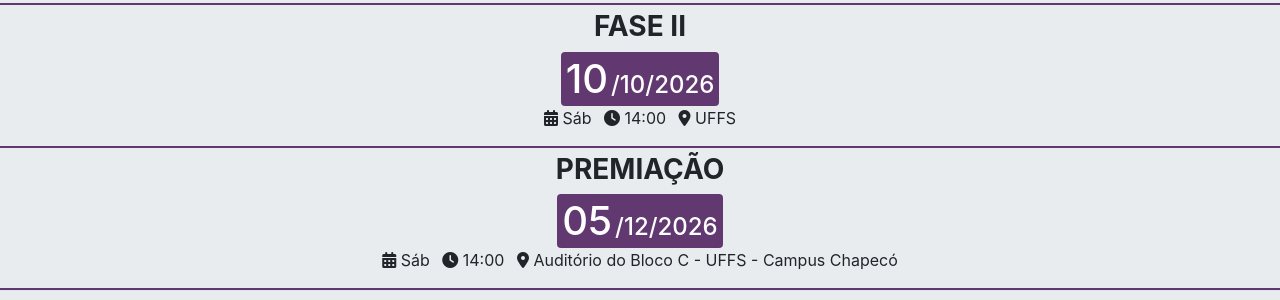
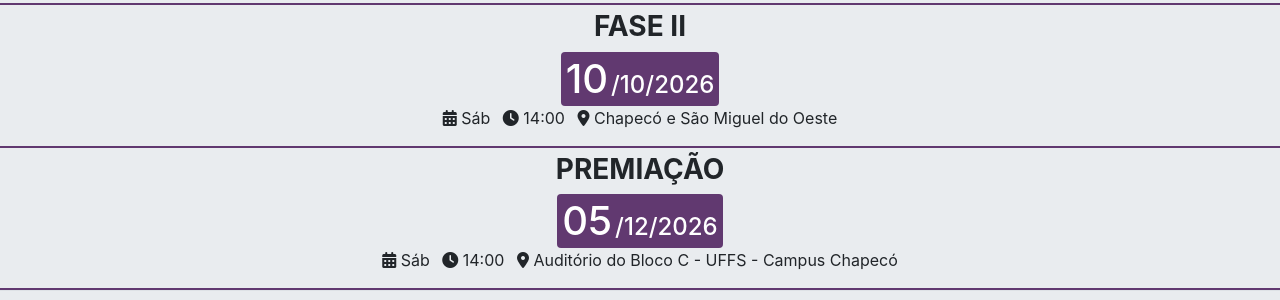
Before and after one commit to omocuffs/omocuffs.github.io, a Jekyll site: the page built from index.md, in a window 1280 px wide. Shown: the part 1431-1731 px from the top of the page. Built offline with Jekyll 4.4.1, drawn with Linux system fonts in a browser that asks for light colours; nearby versions of some CDN libraries.

Commit message:
change fase 2 location

```diff
--- a/_data/calendario.yml
+++ b/_data/calendario.yml
@@ -42,7 +42,7 @@
       - **Composição da prova:** 05 questões discursivas compostas de problemas, cada uma valendo 20 pontos.\n
       - **Duração da prova:** 3 horas\n
       "
-      local-realizacao: "UFFS"
+      local-realizacao: "Chapecó e São Miguel do Oeste"
       abertura:
         data: "10-10-2026"
         dia-da-semana: "Sábado"
```
